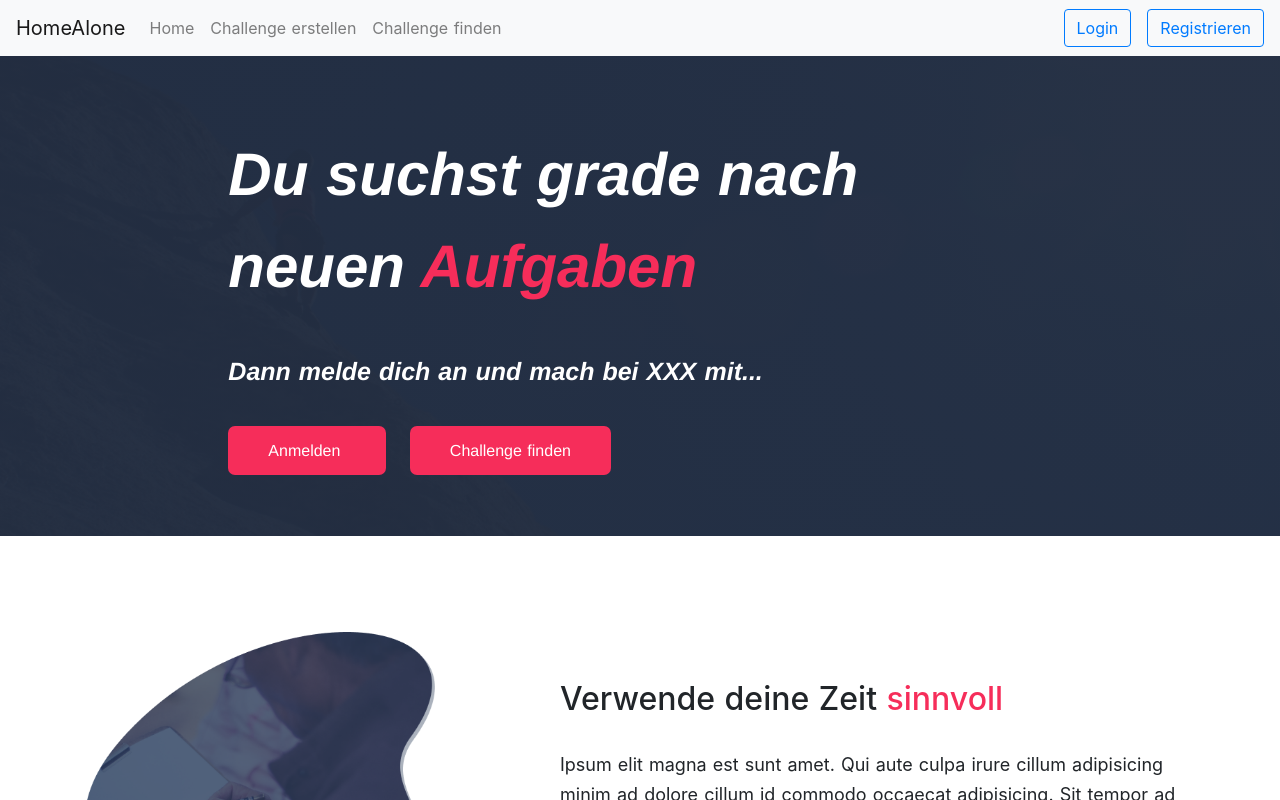
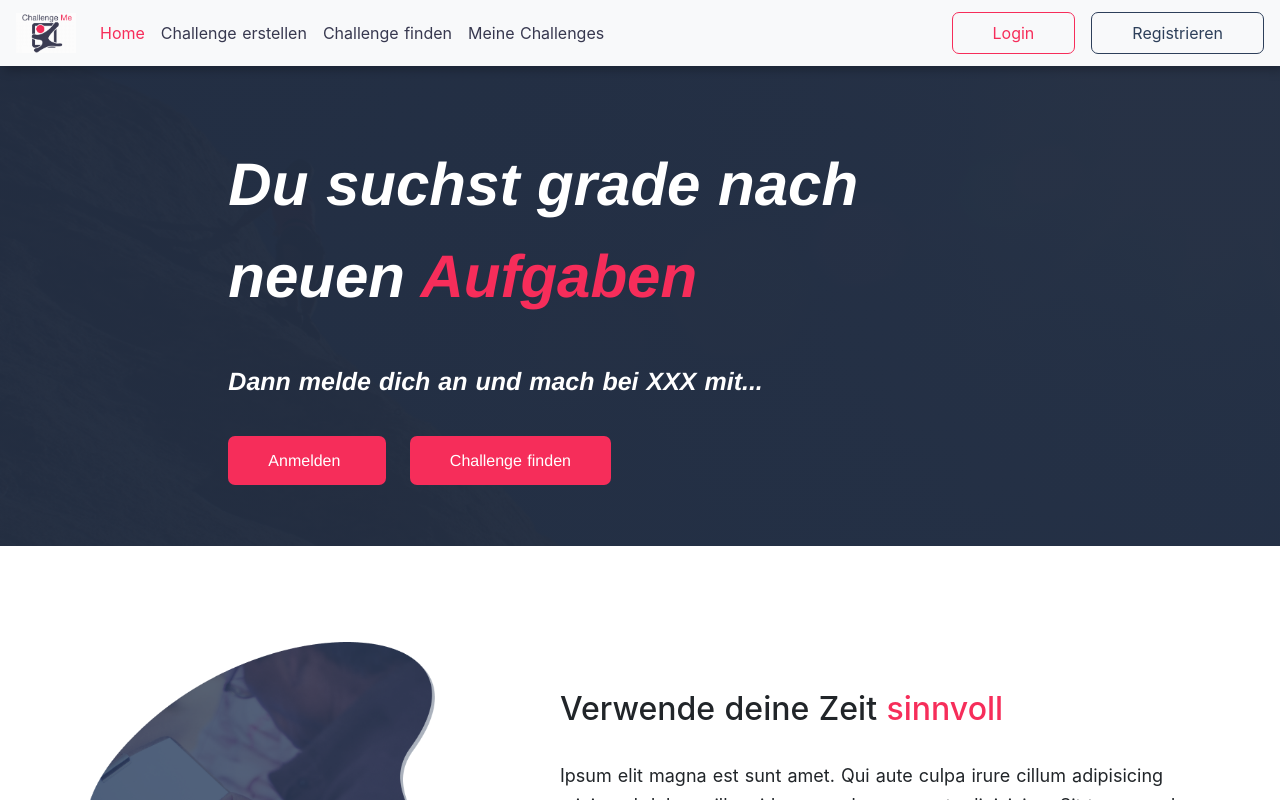
Before and after one commit to RichardMEN11/home_alone_challenge, a Nuxt app: page / in a window 1280 px wide. Shown: the top 800 px of the page. Built offline with nearby package versions, Linux system fonts and the light colour scheme.

Commit message:
finish navbar

```diff
--- a/components/Nav.vue
+++ b/components/Nav.vue
@@ -2,7 +2,7 @@
   <div>
     <b-navbar toggleable="lg" type="light" variant="light">
       <b-navbar-brand href="#">
-        HomeAlone
+        <b-img src="/img/logo.png" width="60" />
       </b-navbar-brand>
 
       <b-navbar-toggle target="nav-collapse" />
@@ -10,24 +10,36 @@
       <b-collapse id="nav-collapse" is-nav>
         <b-navbar-nav>
           <b-nav-item href="#">
-            Home
+            <nuxt-link to="/">
+              Home
+            </nuxt-link>
           </b-nav-item>
           <b-nav-item href="#">
-            Challenge erstellen
+            <nuxt-link to="/challenges">
+              Challenge erstellen
+            </nuxt-link>
           </b-nav-item>
           <b-nav-item href="#">
-            Challenge finden
+            <nuxt-link to="/challenges">
+              Challenge finden
+            </nuxt-link>
+          </b-nav-item>
+          <b-nav-item href="#">
+            <nuxt-link to="/challenges">
+              Meine Challenges
+            </nuxt-link>
           </b-nav-item>
         </b-navbar-nav>
 
         <!-- Right aligned nav items -->
         <b-navbar-nav class="ml-auto">
-          <b-button variant="outline-primary mr-3">
+          <nuxt-link class="btn-primary--outline mr-3" to="/login">
             Login
-          </b-button>
-          <b-button variant="outline-primary">
+          </nuxt-link>
+          <nuxt-link to="/sign-up" class="btn-secondary--outline">
             Registrieren
-          </b-button>
+          </nuxt-link>
+          </nuxt-link>
         </b-navbar-nav>
       </b-collapse>
     </b-navbar>
@@ -36,4 +48,8 @@
 
 <script></script>
 
-<style lang="scss" scoped></style>
+<style lang="scss" scoped>
+nav{
+  box-shadow: 4px 4px 10px rgba(0, 0, 0, 0.25);
+}
+</style>
--- a/layouts/default.vue
+++ b/layouts/default.vue
@@ -38,11 +38,52 @@ html {
   margin: 0;
 }
 
+a {
+  text-decoration: none;
+  color: #37384F;
+}
+
+a:hover{
+  text-decoration: none;
+  color: #37384F;
+}
+
+.nuxt-link-exact-active{
+  text-decoration: none;
+  color: $primary;
+}
+
 .btn-primary {
   color: white;
   background-color: $primary;
   border: none;
   padding: 1rem 2.5rem;
+  border-radius: 7px;
+}
+.btn-primary--outline {
+  color: $primary;
+  border: 1px solid $primary;
+  padding: .5rem 2.5rem;
+  border-radius: 7px;
+}
+.btn-primary--outline:hover {
+  color: $secondary;
+  text-decoration: none;
+  border: 1px solid $secondary;
+  padding: .5rem 2.5rem;
+  border-radius: 7px;
+}
+.btn-secondary--outline {
+  color: $secondary;
+  border: 1px solid $secondary;
+  padding: .5rem 2.5rem;
+  border-radius: 7px;
+}
+.btn-secondary--outline:hover {
+  color: $primary;
+  text-decoration: none;
+  border: 1px solid $primary;
+  padding: .5rem 2.5rem;
   border-radius: 7px;
 }
 
```
Also changed, not shown: static/img/logo.png (added).
